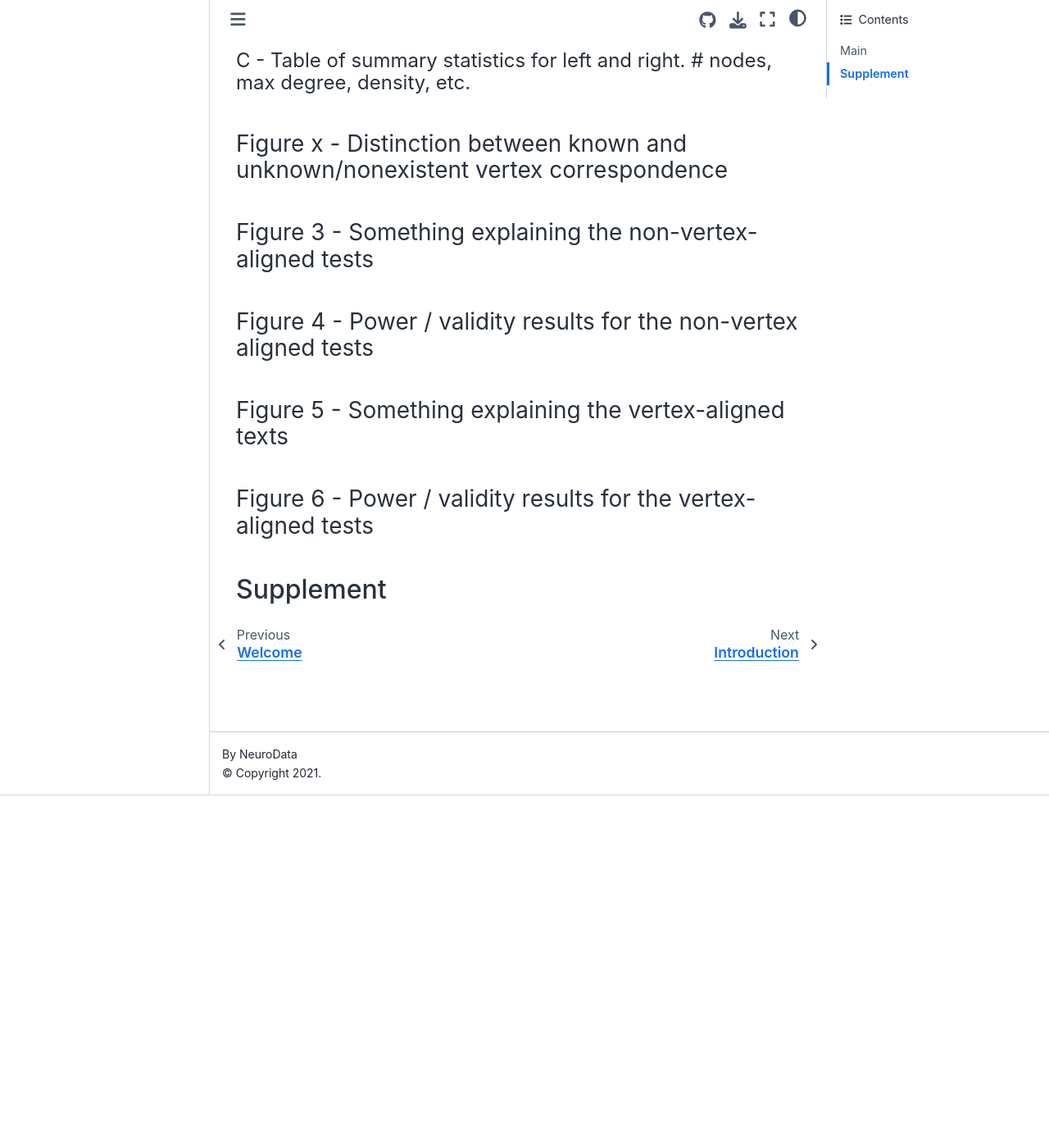
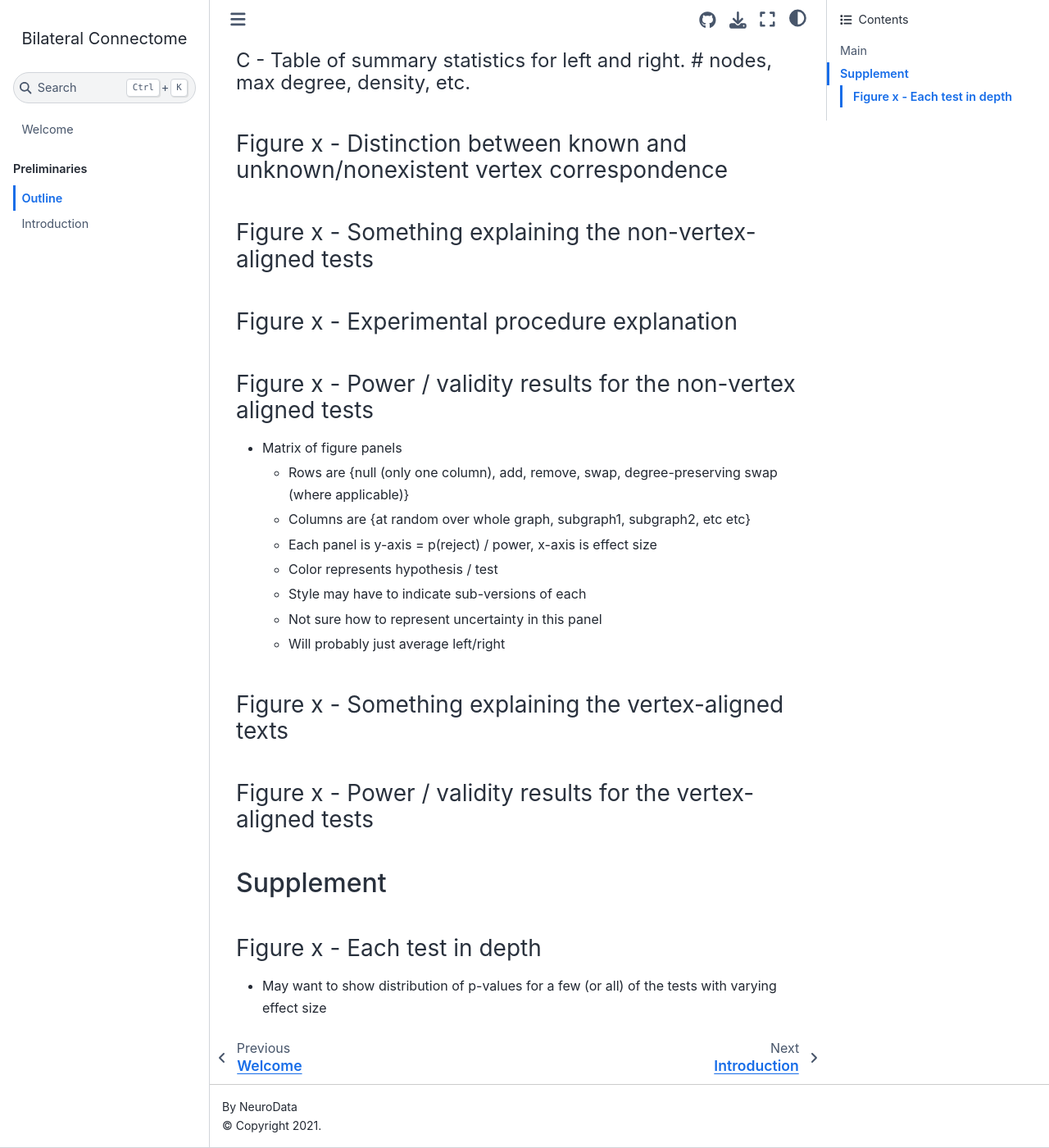
Before and after one commit to neurodata/bilateral-connectome, a Jupyter Book: the page built from docs/outline.md, in a window 1280 px wide and 1400 px high, scrolled down 430 px. Shown: the whole window at 82% size. Built offline with Jupyter Book 1.0.4 settings and Sphinx 7.4.7 and the Sphinx Book theme 1.1.4, drawn with Linux system fonts in a browser that asks for light colours; before the commit the page ends 1326 px from its top, so only the background shows below that; some of the changed text lies outside the part shown.

Commit message:
update outline

```diff
--- a/docs/outline.md
+++ b/docs/outline.md
@@ -1,19 +1,33 @@
 # Outline
 
 ## Main
-### Figure 1 - Look at it
+### Figure x - Look at it
 #### A - Plot of the brain in 3D space
 #### B - Plot of the brain left and right hemispheres in graph layout
 #### C - Table of summary statistics for left and right. # nodes, max degree, density, etc.
 
 ### Figure x - Distinction between known and unknown/nonexistent vertex correspondence
 
-### Figure 3 - Something explaining the non-vertex-aligned tests
+### Figure x - Something explaining the non-vertex-aligned tests
 
-### Figure 4 - Power / validity results for the non-vertex aligned tests
+### Figure x - Experimental procedure explanation
 
-### Figure 5 - Something explaining the vertex-aligned texts
+### Figure x - Power / validity results for the non-vertex aligned tests
+- Matrix of figure panels
+    - Rows are {null (only one column), add, remove, swap, degree-preserving swap (where applicable)}
+    - Columns are {at random over whole graph, subgraph1, subgraph2, etc etc}
+    - Each panel is y-axis = p(reject) / power, x-axis is effect size
+    - Color represents hypothesis / test
+    - Style may have to indicate sub-versions of each
+    - Not sure how to represent uncertainty in this panel
+    - Will probably just average left/right
 
-### Figure 6 - Power / validity results for the vertex-aligned tests
+### Figure x - Something explaining the vertex-aligned texts
+
+### Figure x - Power / validity results for the vertex-aligned tests
 
 ## Supplement
+
+### Figure x - Each test in depth
+- May want to show distribution of p-values for a few (or all) of the tests with varying
+effect size
```
Also changed, not shown: 2 other files.
